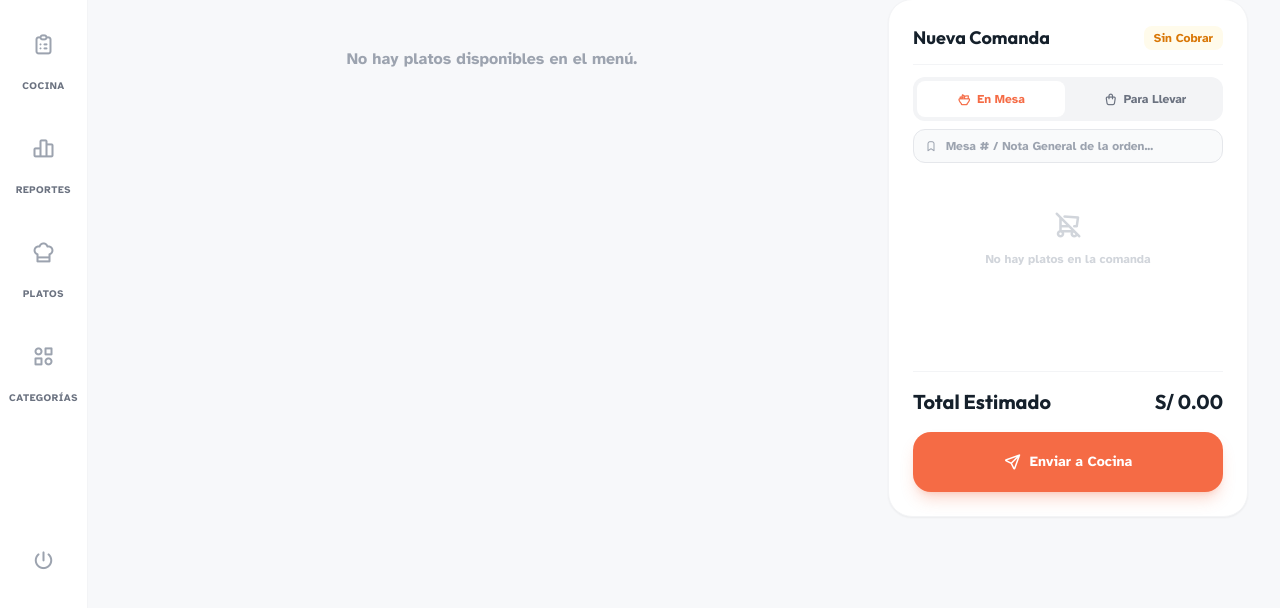
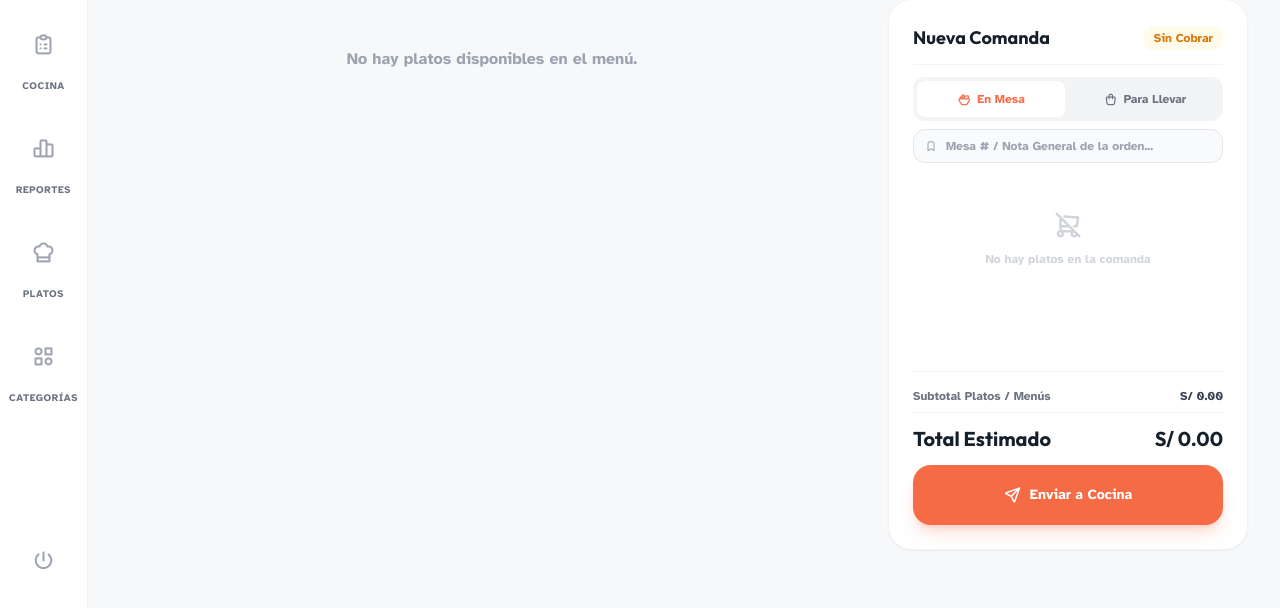
Before and after one commit to JosePizarro1/sistema-restaurante, a Django app: page /pos/ in a window 1280 px wide. Shown: the part 192-800 px from the top of the page. Run offline with Django 5.2, Linux system fonts and the light colour scheme; the visitor is signed in with stand-in values (Sample User, id 1); data comes from the database, SQL or seed files in the repository; data that the repository does not hold is empty; some libraries are stand-ins or nearby versions.

Commit message:
feat(pos): bind Configuracion recargo_por_taper into POS views and breakdown

```diff
--- a/restaurante/views.py
+++ b/restaurante/views.py
@@ -12,7 +12,7 @@ from django.utils import timezone
 from django.utils.dateparse import parse_date
 from PIL import Image
 
-from .models import Categoria, DetalleOrden, Menu, Orden, Plato
+from .models import Categoria, Configuracion, DetalleOrden, Menu, Orden, Plato
 from .pusher_utils import trigger_pusher_event
 
 
@@ -120,6 +120,7 @@ def pos_view(request):
     menus = Menu.objects.filter(activo=True).select_related('categoria_entrada', 'categoria_segundo')
     entradas = Plato.objects.filter(activo=True, categoria__nombre='Entrada')
     segundos = Plato.objects.filter(activo=True, categoria__nombre='Segundo')
+    configuracion = Configuracion.get()
     return render(request, 'pos.html', {
         'platos': platos,
         'menus': menus,
@@ -127,6 +128,8 @@ def pos_view(request):
         'segundos': segundos,
         'ordenes_listas': ordenes_listas,
         'categorias': categorias,
+        'configuracion': configuracion,
+        'recargo_taper': configuracion.recargo_por_taper,
     })
 
 @login_required
--- a/templates/pos.html
+++ b/templates/pos.html
@@ -146,7 +146,19 @@
                 <div class="flex-1 min-h-[180px] overflow-y-auto space-y-3 custom-scrollbar mb-4" id="carrito-body">
                 </div>
 
-                <div class="pt-4 border-t border-gray-100 space-y-4">
+                <div class="pt-4 border-t border-gray-100 space-y-3">
+                    <div class="space-y-1 text-xs text-gray-500 font-bold border-b border-gray-100 pb-2">
+                        <div class="flex justify-between">
+                            <span>Subtotal Platos / Menús</span>
+                            <span id="subtotal-consumo-dt" class="text-gray-700">S/ 0.00</span>
+                        </div>
+                        <div class="flex justify-between text-amber-600 hidden" id="row-recargo-taper-dt">
+                            <span class="flex items-center gap-1">
+                                <i class="ti ti-box"></i> Recargo Tápers (<span id="count-tapers-dt">0</span> envases)
+                            </span>
+                            <span id="monto-recargo-taper-dt">+S/ 0.00</span>
+                        </div>
+                    </div>
                     <div class="flex justify-between text-xl font-['Outfit'] font-bold">
                         <span>Total Estimado</span>
                         <span class="text-[#15202B]" id="total-monto">S/ 0.00</span>
@@ -209,6 +221,18 @@
         </div>
         <!-- Total + Botón -->
         <div class="px-5 pt-3 pb-6 border-t border-gray-100 bg-white space-y-3">
+            <div class="space-y-1 text-xs text-gray-500 font-bold border-b border-gray-100 pb-2">
+                <div class="flex justify-between">
+                    <span>Subtotal Platos / Menús</span>
+                    <span id="subtotal-consumo-mb" class="text-gray-700">S/ 0.00</span>
+                </div>
+                <div class="flex justify-between text-amber-600 hidden" id="row-recargo-taper-mb">
+                    <span class="flex items-center gap-1">
+                        <i class="ti ti-box"></i> Recargo Tápers (<span id="count-tapers-mb">0</span> envases)
+                    </span>
+                    <span id="monto-recargo-taper-mb">+S/ 0.00</span>
+                </div>
+            </div>
             <div class="flex justify-between text-xl font-['Outfit'] font-bold">
                 <span>Total Estimado</span>
                 <span class="text-[#15202B]" id="total-monto-mobile">S/ 0.00</span>
```
